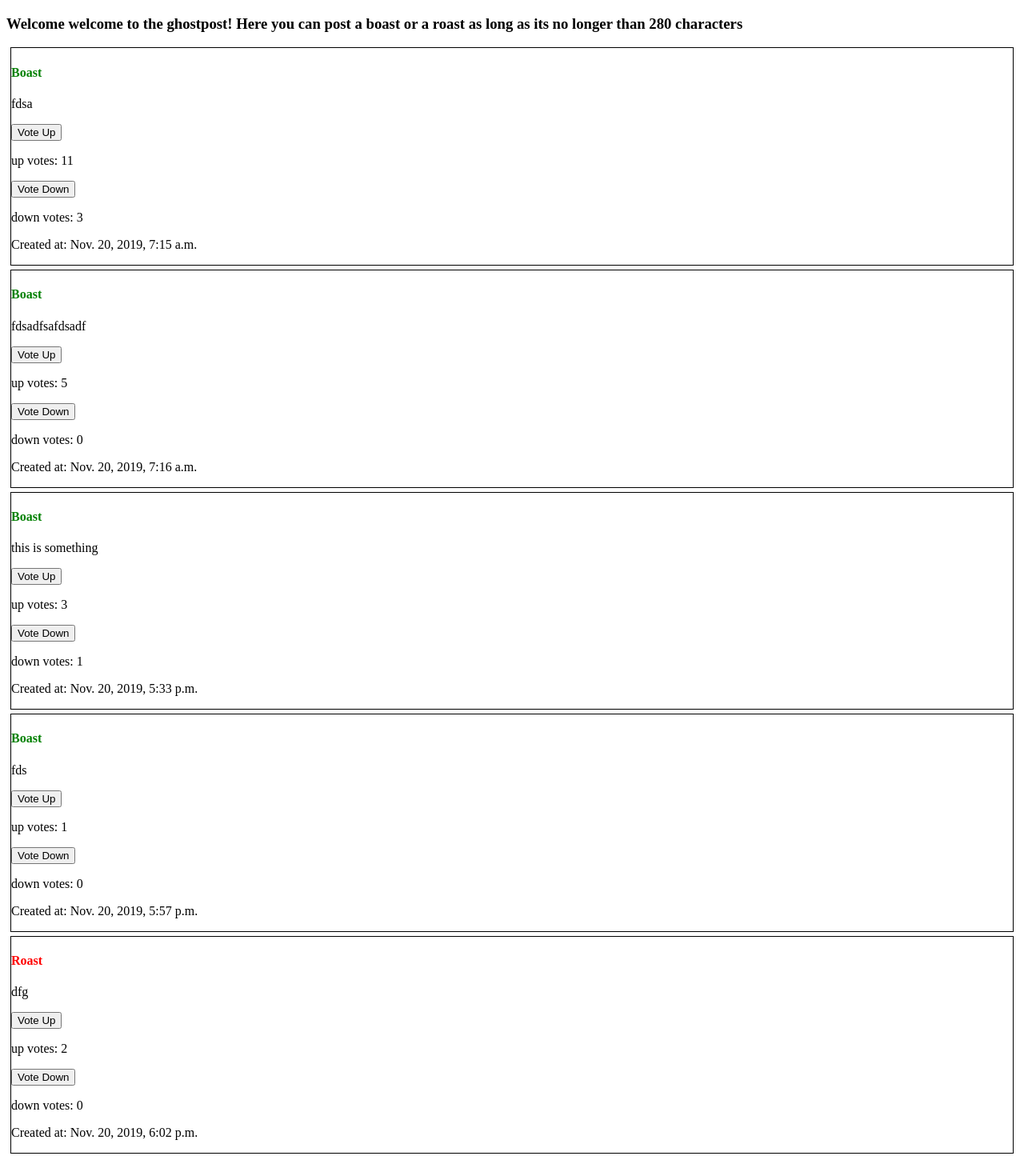
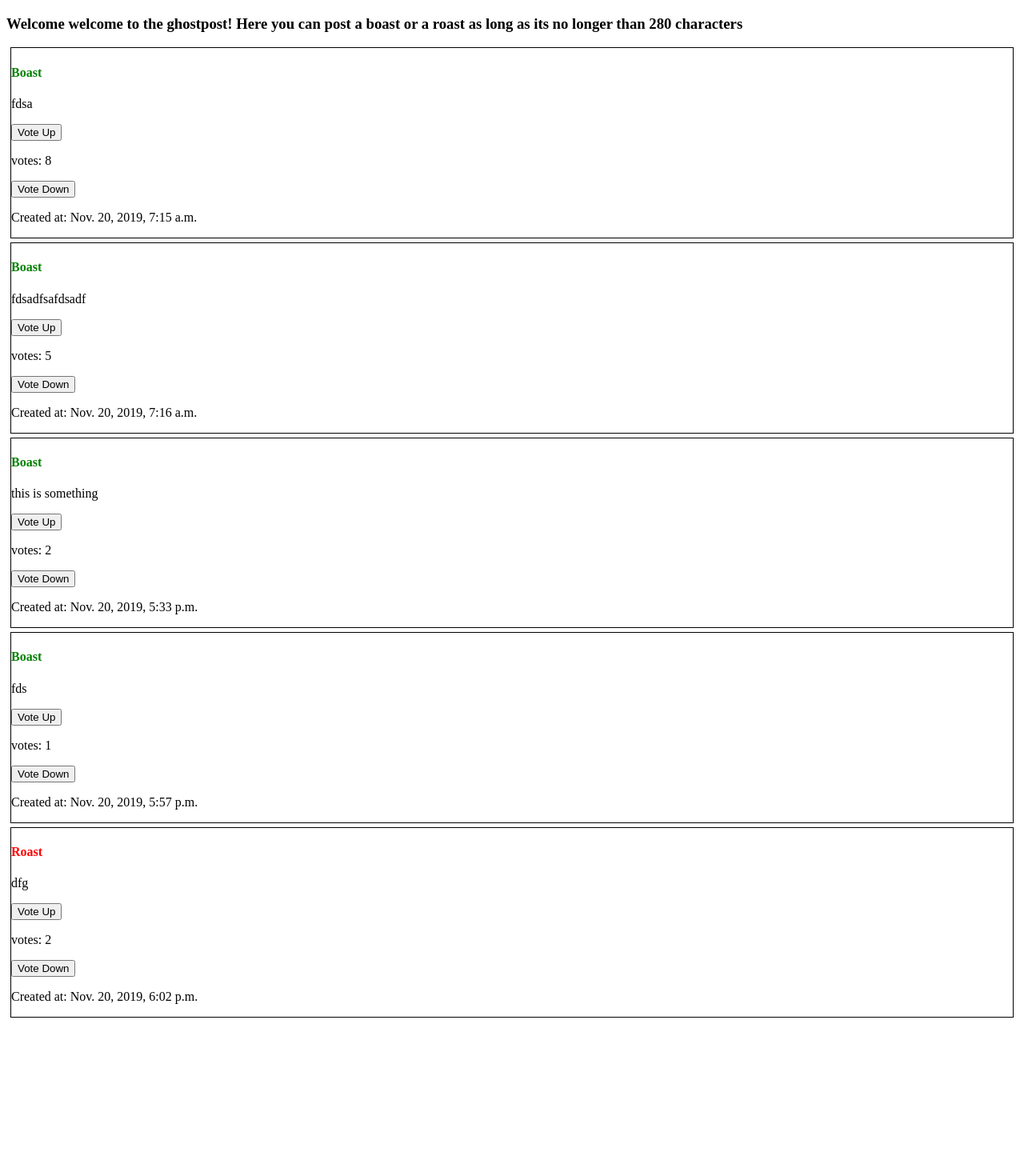
Before and after one commit to ethan375/ghostpost, a Django app: page /ghosting/ in a window 1280 px wide. Shown: the whole page at 80% size. After the commit the page ends 1272 px from the top, so only its background shows below. Run offline with Django 3.2, Linux system fonts and the light colour scheme; data comes from the database, SQL or seed files in the repository; both versions use the stored data as it was after the commit.

Commit message:
voting buttons working correctly, total votes being updated and displayed

```diff
--- a/ghosting/models.py
+++ b/ghosting/models.py
@@ -1,9 +1,15 @@
 from django.db import models
+from django.utils import timezone
 
 
 class Post(models.Model):
     boast = models.BooleanField()
     post = models.CharField(max_length=280)
-    up_votes = models.IntegerField()
-    down_votes = models.IntegerField()
-    creation_time = models.DateTimeField(auto_now=True)
+    up_votes = models.IntegerField(default=0)
+    down_votes = models.IntegerField(default=0)
+    creation_time = models.DateTimeField(default=timezone.now())
+
+
+    @property
+    def total_votes(self):
+        return self.up_votes - self.down_votes
--- a/ghosting/static/ghosting/app.js
+++ /dev/null
@@ -1,24 +0,0 @@
-// console.log('testing')
-
-let upVotes = document.getElementsByClassName('up-vote')
-let downVotes = document.getElementsByClassName('down-vote')
-
-for(let i = 0; i < upVotes.length; i++) {
-    let id = upVotes[i].parentElement.children[0].innerHTML
-
-    upVotes[i].addEventListener('click', () => {
-        fetch(`http://localhost:8000/ghosting/vote/up/${id}`, {
-            method: "POST",
-        })
-    })
-}
-
-for(let i = 0; i < downVotes.length; i++) {
-    let id = downVotes[i].parentElement.children[0].innerHTML
-
-    downVotes[i].addEventListener('click', () => {
-        fetch(`http://localhost:8000/ghosting/vote/down/${id}`, {
-            method: "POST",
-        })
-    })
-}
--- a/ghosting/urls.py
+++ b/ghosting/urls.py
@@ -6,6 +6,6 @@ app_name = 'ghosting'
 urlpatterns = [
     path('', views.home, name='home'),
     path('new/', views.new_post, name='new_post'),
-    path('vote/up/<int:id>', views.up_vote),
-    path('vote/down/<int:id>', views.down_vote)
+    path('vote/up/<int:id>/', views.up_vote),
+    path('vote/down/<int:id>/', views.down_vote)
 ]
--- a/ghosting/views.py
+++ b/ghosting/views.py
@@ -1,4 +1,5 @@
-from django.shortcuts import render
+from django.shortcuts import render, redirect
+from django.urls import reverse
 from .models import Post
 from ghostpost.templates.forms.form import NewPost
 from datetime import datetime
@@ -19,9 +20,7 @@ def new_post(request):
 
             Post.objects.create(
                 boast = data['boast'],
-                post = data['post'],
-                up_votes = 0,
-                down_votes = 0,
+                post = data['post']
             )
             return render(request, 'home.html')
 
@@ -32,12 +31,14 @@ def new_post(request):
 
 
 def up_vote(request, id):
-    post = Post.obejcts.filter(id=id)
+    post = Post.objects.filter(id=id).first()
     post.up_votes += 1
     post.save()
+    return redirect('/ghosting/')
 
 
 def down_vote(request, id):
-    post = Post.obejcts.filter(id=id)
+    post = Post.objects.filter(id=id).first()
     post.down_votes += 1
     post.save()
+    return redirect('/ghosting/')
--- a/ghostpost/settings.py
+++ b/ghostpost/settings.py
@@ -120,3 +120,6 @@ USE_TZ = True
 # https://docs.djangoproject.com/en/2.2/howto/static-files/
 
 STATIC_URL = '/ghosting/static/'
+
+
+APPEND_SLASH = False
--- a/ghostpost/templates/home.html
+++ b/ghostpost/templates/home.html
@@ -14,16 +14,14 @@
                         <h4 style="color: red;">Roast</h4>
                     {% endif %}
                     <p>{{ post.post }}</p>
-                    <button class="up-vote">Vote Up</button>
-                    <p>up votes: {{ post.up_votes }}</p>
-                    <button class="down-vote">Vote Down</button>
-                    <p>down votes: {{ post.down_votes }}</p>
+                    <a href="/ghosting/vote/up/{{post.id}}/"><button class="up-vote">Vote Up</button></a>
+                    <p>votes: {{ post.total_votes }}</p>
+                    <a href="/ghosting/vote/down/{{post.id}}/"><button class="down-vote">Vote Down</button></a>
                     <p>Created at: {{ post.creation_time }}</p>
                 </div>
             {% endfor %}
         {% endif %}
 
-        <script src="{% static 'ghosting/app.js' %}"></script>
         <link rel="stylesheet" type="text/css" href="{% static 'ghosting/style.css' %}">
 
     {% endblock %}
```
Also changed, not shown: db.sqlite3, ghosting/migrations/0004_auto_20191122_1531.py (added).
